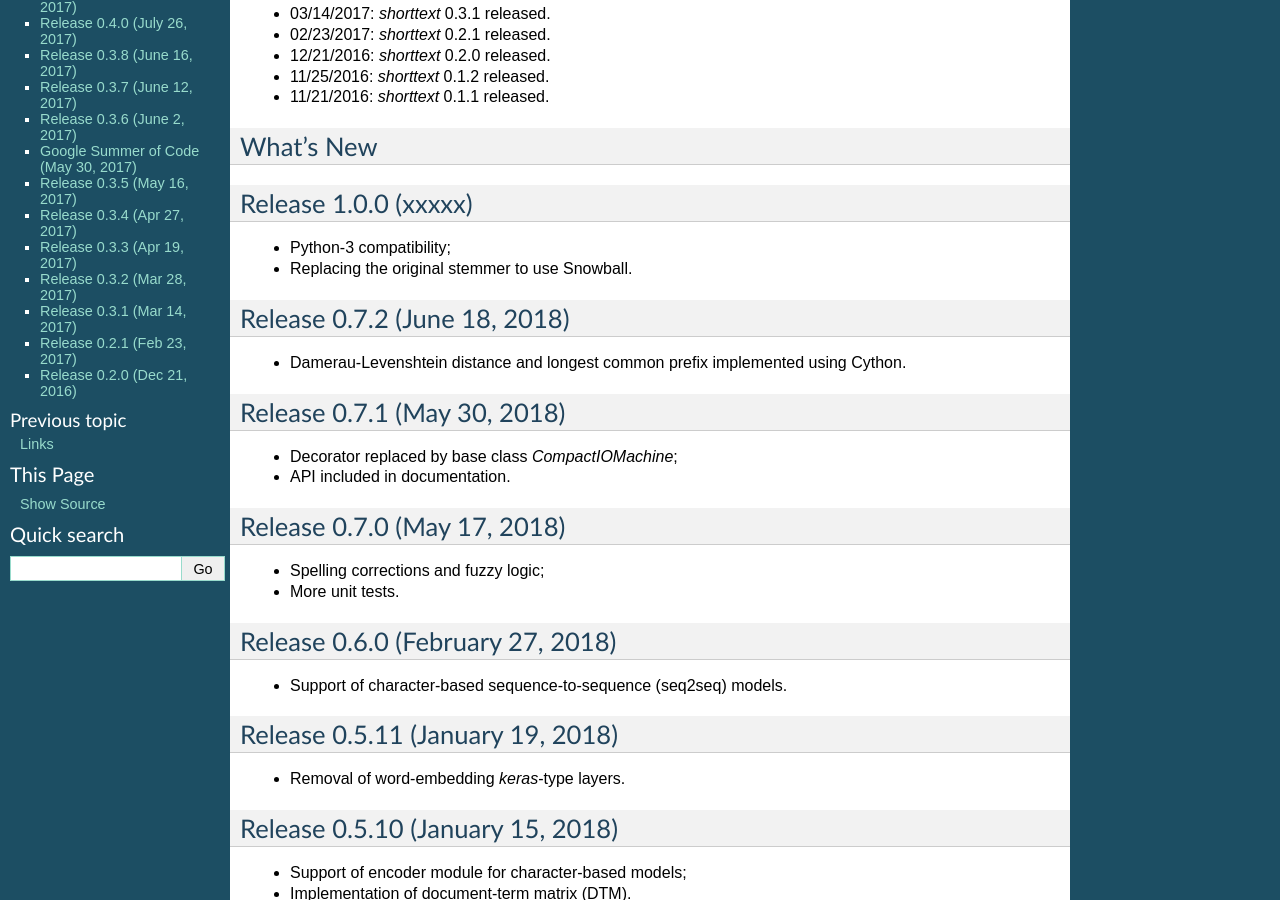
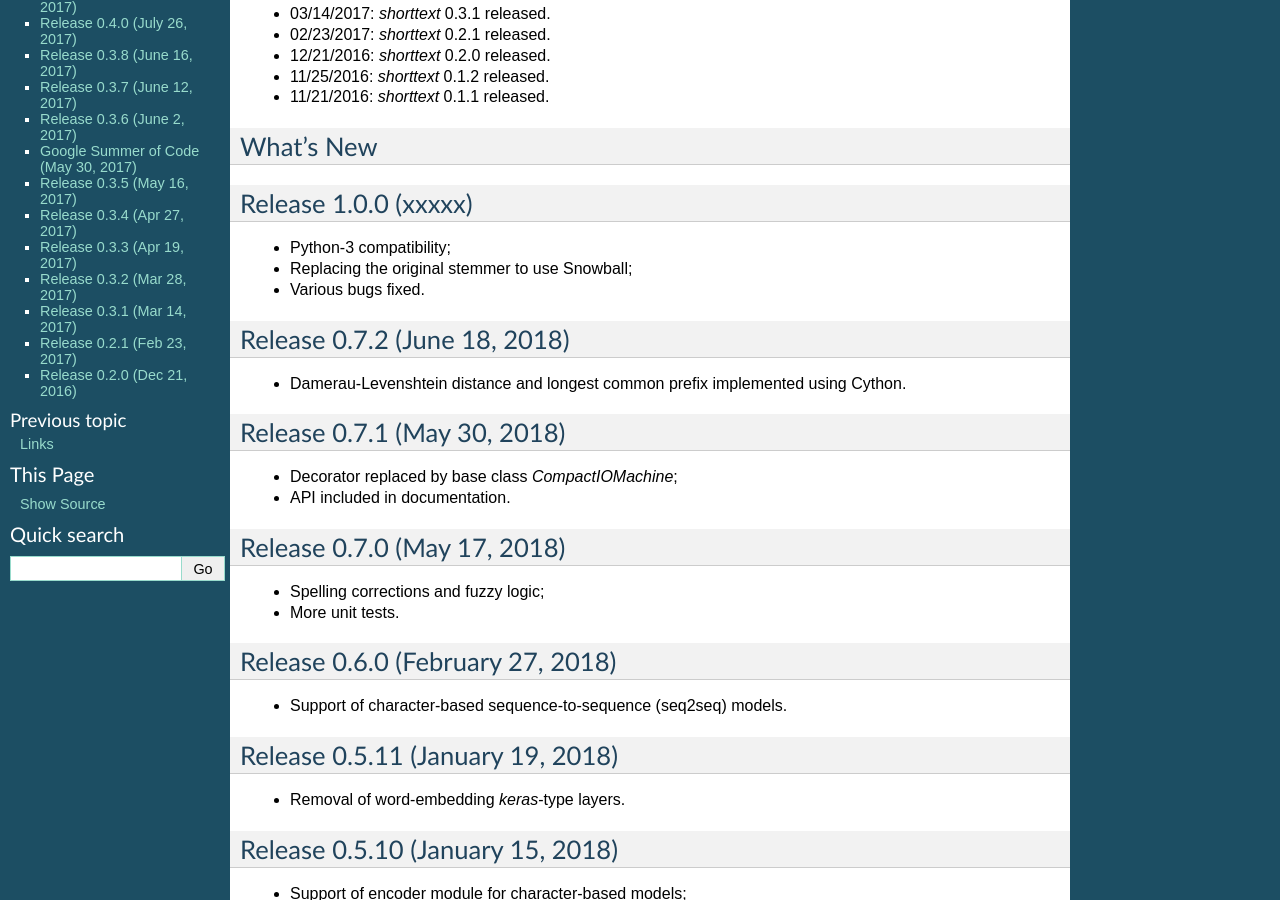
Before and after one commit to stephenhky/PyShortTextCategorization, a Sphinx documentation site: the page built from docs/news.rst, in a window 1280 px wide and 900 px high, scrolled down 587 px. Built offline with Sphinx 7.4.7, drawn with Linux system fonts in a browser that asks for light colours.

Commit message:
update documentation codes

```diff
--- a/docs/conf.py
+++ b/docs/conf.py
@@ -12,22 +12,13 @@
 # All configuration values have a default; values that are commented out
 # serve to show the default.
 
-import sys
+# import sys
 # import os
-# import mock
-#
-# MOCK_MODULES = ['Cython', 'numpy', 'scipy', 'sklearn', 'tensorflow', 'keras', 'gensim',
-#                 'pandas', 'spacy', 'PyStemmer', 'pulp', 'shorttext', 'shorttext.utils',
-#                 'shorttext.data']
-# for mod_name in MOCK_MODULES:
-#     sys.modules[mod_name] = mock.Mock()
 
 # If extensions (or modules to document with autodoc) are in another directory,
 # add these directories to sys.path here. If the directory is relative to the
 # documentation root, use os.path.abspath to make it absolute, like shown here.
 # sys.path.append(os.path.abspath('.'))
-# sys.path.append(os.path.abspath('..'))
-# sys.path.append(os.path.abspath('../shorttext'))
 
 # -- General configuration ------------------------------------------------
 
@@ -38,7 +29,6 @@
 # extensions coming with Sphinx (named 'sphinx.ext.*') or your custom
 # ones.
 extensions = [
-    'sphinx.ext.autodoc',
     'sphinx.ext.mathjax'
 ]
 
@@ -96,7 +86,7 @@
 
 # If true, the current module name will be prepended to all description
 # unit titles (such as .. function::).
-add_module_names = True
+#add_module_names = True
 
 # If true, sectionauthor and moduleauthor directives will be shown in the
 # output. They are ignored by default.
--- a/docs/news.rst
+++ b/docs/news.rst
@@ -39,7 +39,8 @@
 ---------------------
 
 * Python-3 compatibility;
-* Replacing the original stemmer to use Snowball.
+* Replacing the original stemmer to use Snowball;
+* Various bugs fixed.
 
 Release 0.7.2 (June 18, 2018)
 ---------------------------------
```
